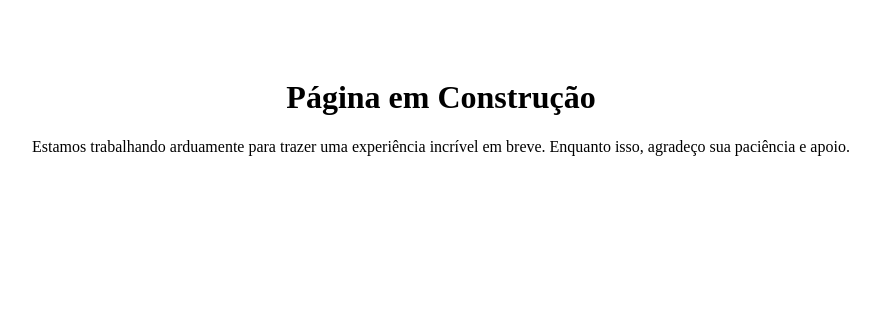
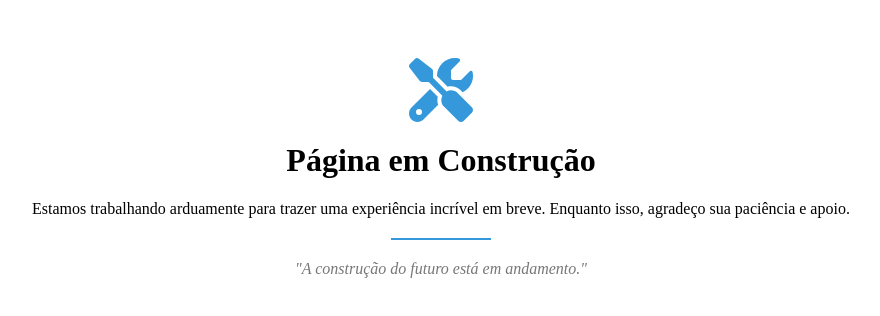
Before and after one commit to Rosicre/clone-tabnews, a Next.js app: page / in a window 1280 px wide. Shown: the top 316 px of the page, without its empty margins (199-1079 px from the left). Built offline with nearby package versions, Linux system fonts and the light colour scheme.

Commit message:
Atualizando a Página

```diff
--- a/pages/index.js
+++ b/pages/index.js
@@ -1,14 +1,27 @@
 import React from "react";
+import { FontAwesomeIcon } from "@fortawesome/react-fontawesome";
+import { faTools } from "@fortawesome/free-solid-svg-icons";
 
 function UnderConstructionPage() {
   return (
     <div style={{ textAlign: "center", padding: "50px" }}>
-      <h1>Página em Construção</h1>
+      <FontAwesomeIcon icon={faTools} size="4x" style={{ color: "#3498db" }} />
+      <h1 style={{ marginTop: "20px" }}>Página em Construção</h1>
       <p>
         Estamos trabalhando arduamente para trazer uma experiência incrível em
         breve. Enquanto isso, agradeço sua paciência e apoio.
       </p>
-
+      <div
+        style={{
+          width: "100px",
+          height: "2px",
+          backgroundColor: "#3498db",
+          margin: "20px auto",
+        }}
+      ></div>
+      <p style={{ fontStyle: "italic", color: "#777" }}>
+        "A construção do futuro está em andamento."
+      </p>
     </div>
   );
 }
```
